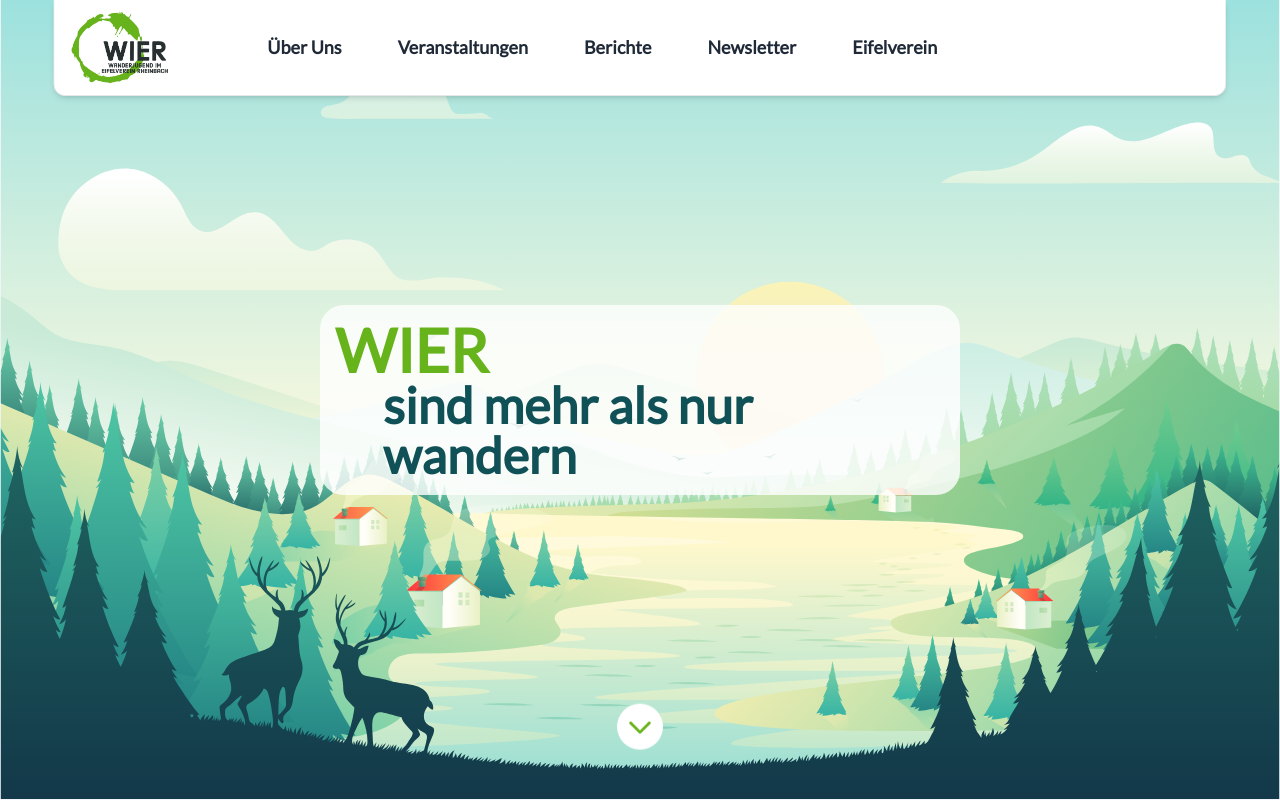
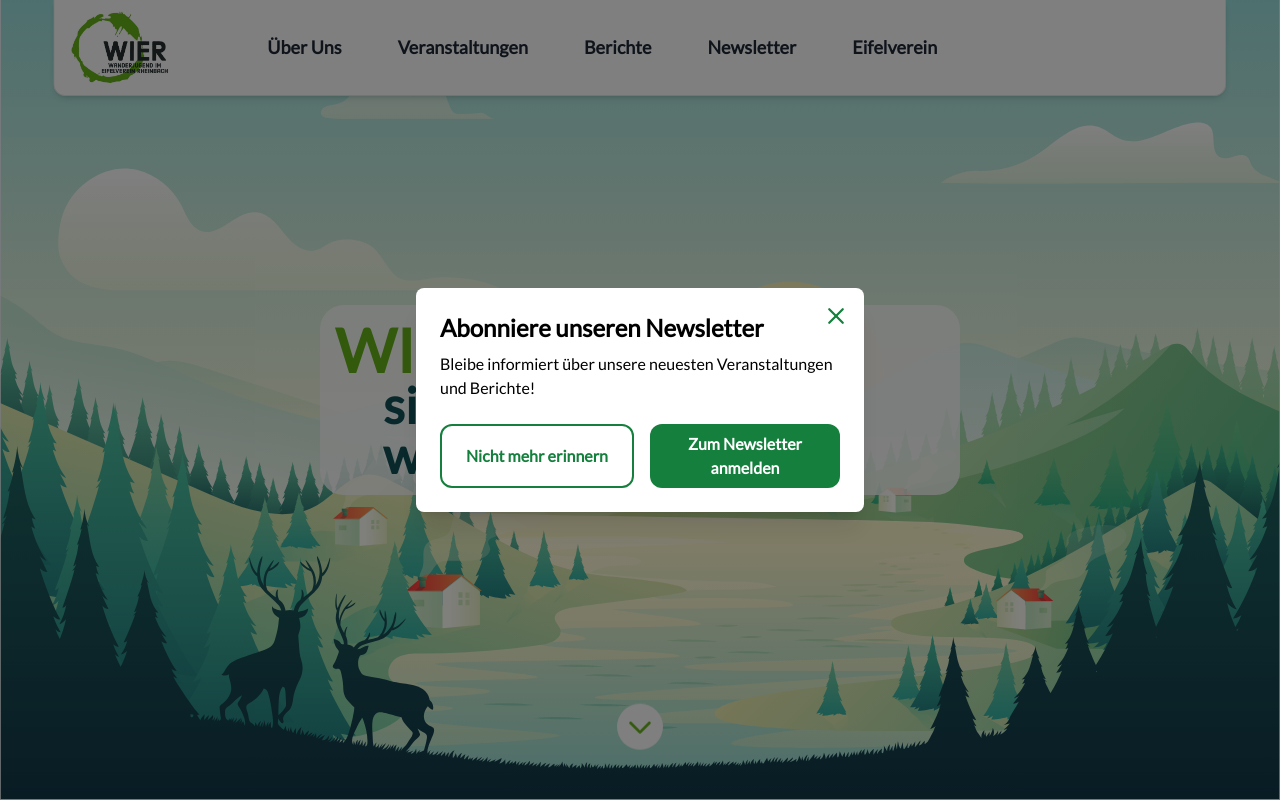
Before and after one commit to TobiasLueger/Jugend-Eifelverein-Website, a React (Vite) app: page / in a window 1280 px wide. Shown: the top 800 px of the page. Built offline with nearby package versions, Linux system fonts and the light colour scheme; no server answers.

Commit message:
added newsletter dialog

```diff
--- a/src/App.tsx
+++ b/src/App.tsx
@@ -19,6 +19,7 @@ import CookieBot from "react-cookiebot";
 import ProtectedRoute from "./components/ProtectedRoute/ProtectedRoute";
 import UserProvider from "./components/User/UserProvider";
 import { Analytics } from "@vercel/analytics/react";
+import NewsletterDialog from "./components/NewsletterDialog/NewsletterDialog";
 // import ChristmasQuiz from "./routes/christmasquiz";
 
 const domainGroupId = "7ac8eac0-7fec-493e-a324-eb874ee8aebc";
@@ -57,6 +58,7 @@ const App: React.FC<footerProps> = () => {
 					{/* <Route path="/weihnachtsquiz" element={<ChristmasQuiz />} /> */}
 				</Routes>
 				<CookieBot domainGroupId={domainGroupId} />
+				<NewsletterDialog />
 				<Footer />
 				<Analytics mode="production"></Analytics>
 			</div>
--- /dev/null
+++ b/src/components/NewsletterDialog/NewsletterDialog.tsx
@@ -0,0 +1,78 @@
+import { useState, useEffect } from "react";
+import { Link, NavLink } from "react-router-dom";
+import { X } from "phosphor-react";
+
+export default function NewsletterDialog() {
+  const [isOpen, setIsOpen] = useState(false)
+  const [shouldShow, setShouldShow] = useState(true)
+
+  useEffect(() => {
+    const timer = setTimeout(() => {
+      const dontShow = localStorage.getItem('dontShowNewsletter')
+      if (dontShow !== 'true') {
+        setIsOpen(true)
+      }
+    }, 5000) // Random delay between 5-10 seconds
+
+    return () => clearTimeout(timer)
+  }, [])
+
+  useEffect(() => {
+    const handleStorageChange = () => {
+      const dontShow = localStorage.getItem('dontShowNewsletter')
+      setShouldShow(dontShow !== 'true')
+    }
+
+    window.addEventListener('storage', handleStorageChange)
+    return () => window.removeEventListener('storage', handleStorageChange)
+  }, [])
+
+  const handleClose = () => {
+    setIsOpen(false)
+    // The dialog will reappear on the next page load
+  }
+
+  const handleDontRemind = () => {
+    localStorage.setItem('dontShowNewsletter', 'true')
+    setIsOpen(false)
+    setShouldShow(false)
+  }
+
+  const handleSubscribe = () => {
+    localStorage.setItem('dontShowNewsletter', 'true')
+    setIsOpen(false)
+    setShouldShow(false)
+    // Redirect to newsletter page
+    window.location.href = '/newsletter'
+  }
+
+  if (!shouldShow || !isOpen) return null
+
+  return (
+    <div className="fixed inset-0 bg-black bg-opacity-50 flex items-center justify-center z-[150]">
+      <div className="bg-white rounded-lg shadow-xl max-w-md w-full mx-4 relative">
+        <button
+          onClick={handleClose}
+          className="absolute right-4 top-4 text-greenDefault hover:text-greenLight"
+          aria-label="Close"
+        >
+          <X weight="bold" width={24} height={24} />
+        </button>
+        <div className="p-6">
+          <h2 className="text-2xl font-bold text-black mb-2">Abonniere unseren Newsletter</h2>
+          <p className="text-black mb-6">
+						Bleibe informiert über unsere neuesten Veranstaltungen und Berichte!
+          </p>
+          <div className="flex flex-col sm:flex-row gap-4">
+						<button title="Anmelden" className="btn-secondary !flex-1 !px-4 !py-2" onClick={handleDontRemind}>
+							Nicht mehr erinnern
+						</button>
+						<button title="Anmelden" className="btn !flex-1 !px-4 !py-2" onClick={handleSubscribe}>
+							Zum Newsletter anmelden
+						</button>
+          </div>
+        </div>
+      </div>
+    </div>
+  )
+}
```
Also changed, not shown: src/styles/tailwind.css.
